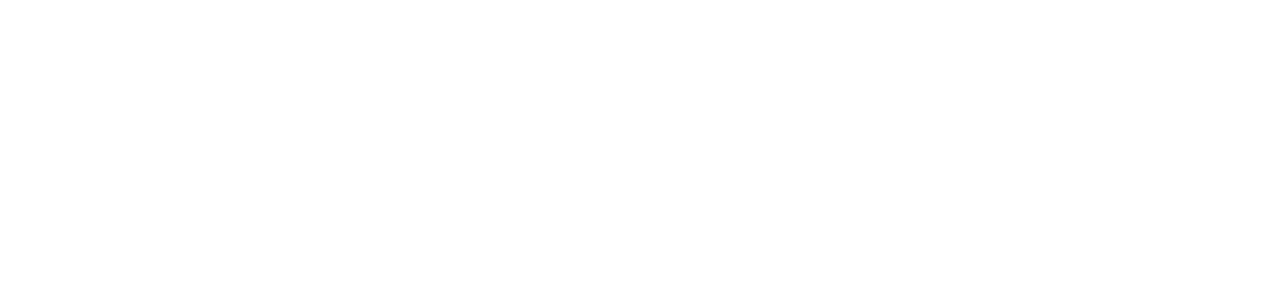
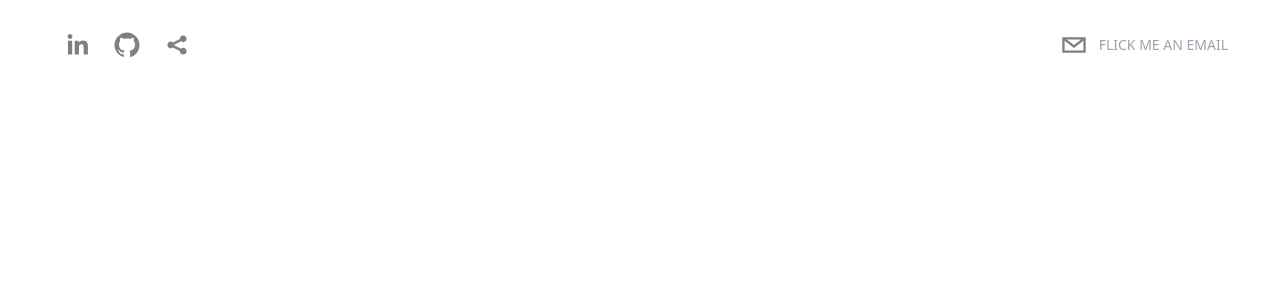
Before and after one commit to aldringordon/aldrin-portfolio, a Next.js app: page / in a window 1280 px wide. Shown: the top 300 px of the page. Built offline with nearby package versions, Linux system fonts and the light colour scheme.

Commit message:
feat: dynamic header with icons

```diff
--- a/components/Header.tsx
+++ b/components/Header.tsx
@@ -1 +1,43 @@
-rfce
+import React from "react";
+import { SocialIcon } from "react-social-icons";
+
+type Props = {};
+
+function Header({}: Props) {
+  return (
+    <header className="sticky top-0 z-20 flex items-start justify-between p-5 mx-auto max-w-7xl xl:items-center">
+      <div className="flex flex-row items-center">
+        {/* Social icons */}
+        <SocialIcon
+          url="https://linkedin.com/in/aldringordon"
+          fgColor="gray"
+          bgColor="transparent"
+        />
+        <SocialIcon
+          url="https://github.com/aldringordon"
+          fgColor="gray"
+          bgColor="transparent"
+        />
+        <SocialIcon
+          url="https://bitbucket.org/aldringordon/"
+          fgColor="gray"
+          bgColor="transparent"
+        />
+      </div>
+
+      <div className="flex flex-row items-center text-gray-300 cursor-pointer">
+        <SocialIcon
+          className="cursor-pointer"
+          network="email"
+          fgColor="gray"
+          bgColor="transparent"
+        />
+        <p className="hidden text-sm text-gray-400 uppercase md:inline-flex">
+          Flick Me An Email
+        </p>
+      </div>
+    </header>
+  );
+}
+
+export default Header;
--- a/package.json
+++ b/package.json
@@ -17,6 +17,7 @@
     "next": "13.0.5",
     "react": "18.2.0",
     "react-dom": "18.2.0",
+    "react-social-icons": "^5.15.0",
     "typescript": "4.9.3"
   },
   "devDependencies": {
--- a/pages/index.tsx
+++ b/pages/index.tsx
@@ -1,5 +1,6 @@
-import Head from 'next/head'
-import styles from '../styles/Home.module.css'
+import Head from "next/head";
+import Header from "../components/Header";
+import styles from "../styles/Home.module.css";
 
 export default function Home() {
   return (
@@ -9,6 +10,7 @@
       </Head>
 
       {/* Header */}
+      <Header />
 
       {/* Hero */}
 
@@ -21,7 +23,6 @@
       {/* Projects */}
 
       {/* Contact Me */}
-
     </div>
-    )
+  );
 }
```
Also changed, not shown: 1 other file (tests, documents, lock files or other folders). Lines whose indentation alone changed are shown as unchanged.
